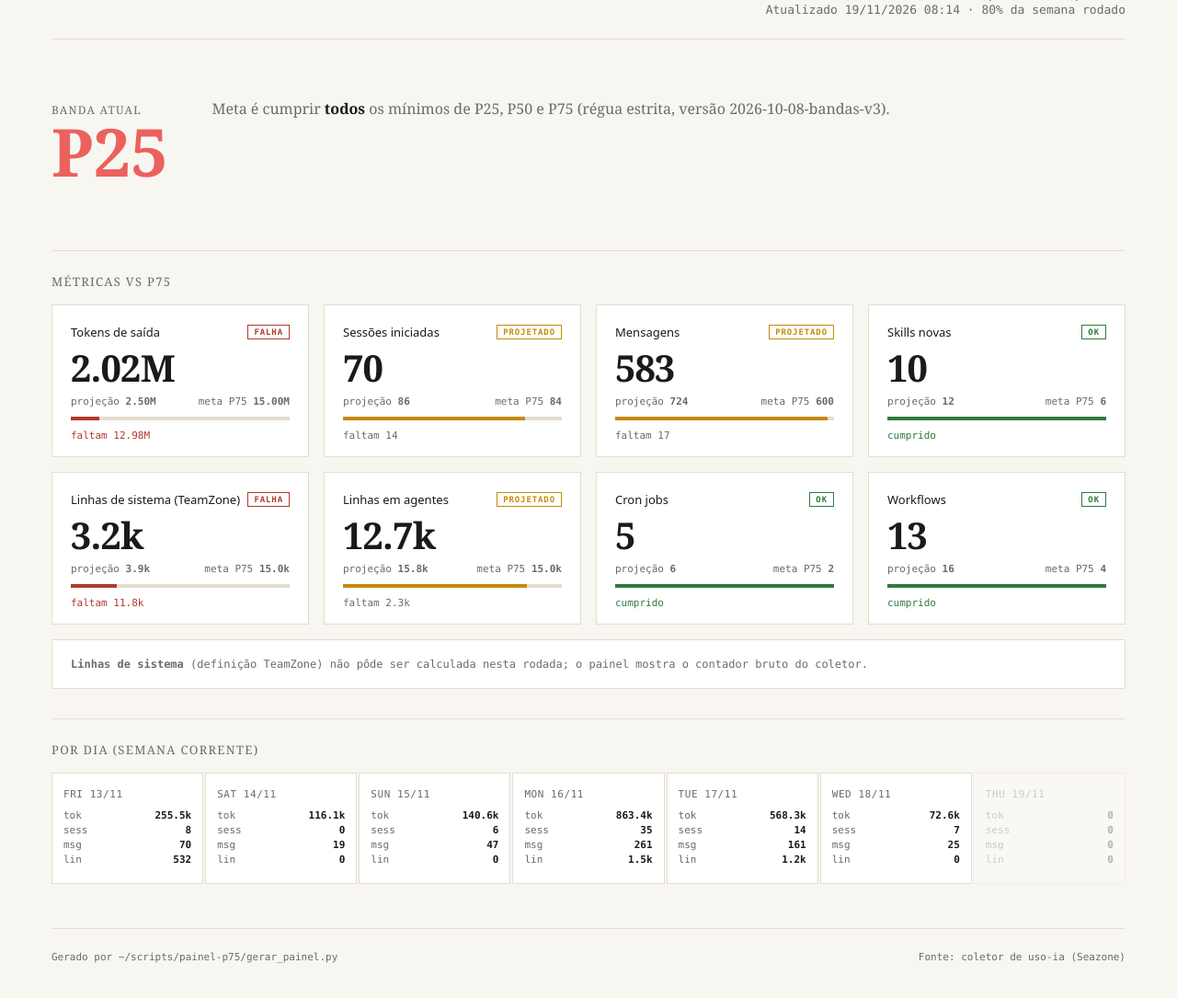
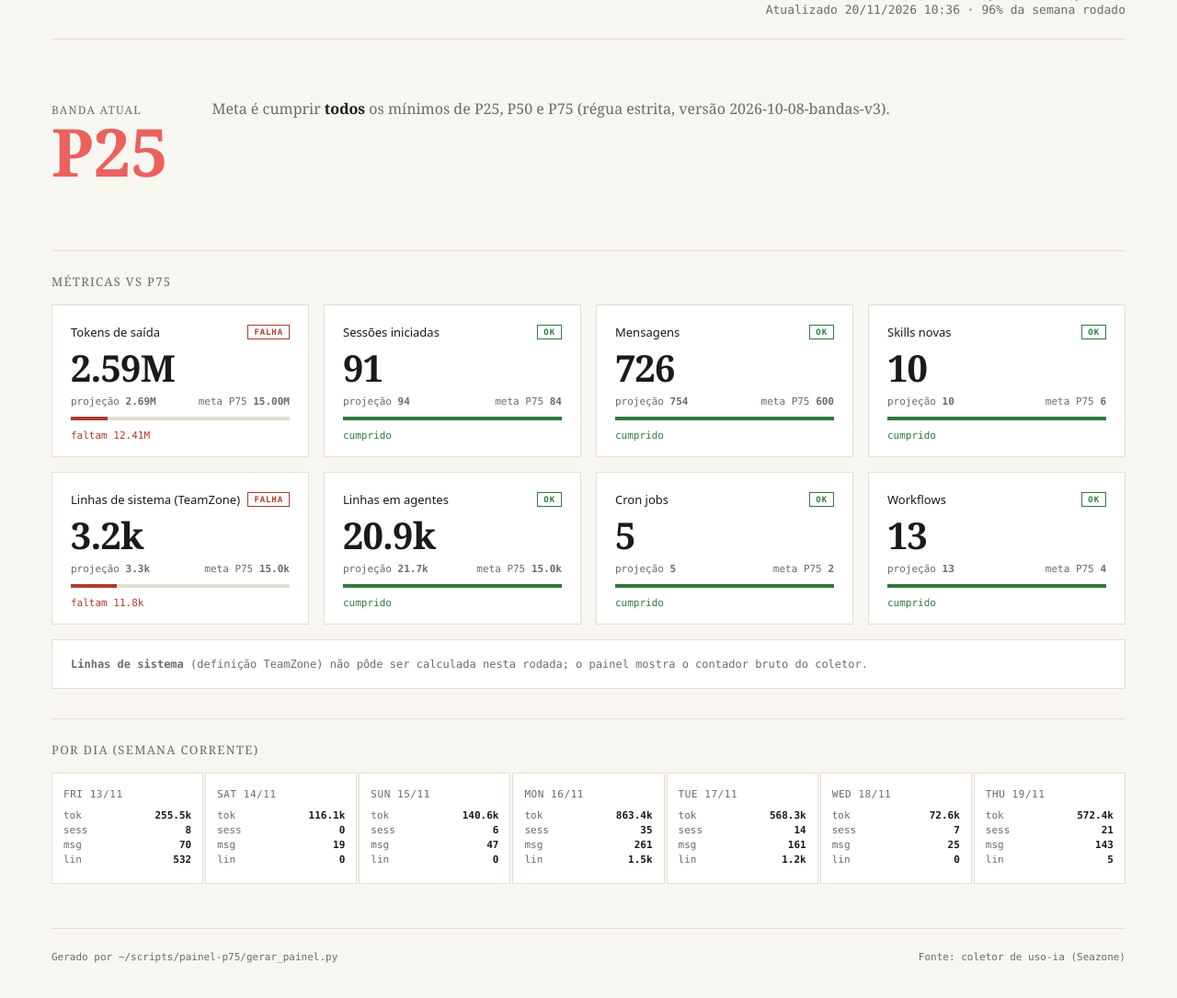
Before and after one commit to raayeoliveira/painel-p75, a plain HTML site: page index.html in a window 1280 px wide. Shown: the part 101-1186 px from the top of the page at 92% size. Drawn offline with Linux system fonts and the light colour scheme.

Commit message:
atualiza painel P75 2026-11-20 10:36
Co-authored-by: Claude Opus 4.7 (1M context) <noreply@anthropic.com>

```diff
--- a/index.html
+++ b/index.html
@@ -69,7 +69,7 @@
     <div class="meta">
       <div>Rayanne Oliveira · BackOffice Franquias</div>
       <div>Semana 2026-W47 · 13/11 17h → 20/11 17h</div>
-      <div>Atualizado 19/11/2026 08:14 · 80% da semana rodado</div>
+      <div>Atualizado 20/11/2026 10:36 · 96% da semana rodado</div>
     </div>
   </header>
 
@@ -91,39 +91,39 @@
             <h3>Tokens de saída</h3>
             <span class="selo-falha">FALHA</span>
           </header>
-          <div class="numero">2.02M</div>
+          <div class="numero">2.59M</div>
           <div class="legenda">
-            <span>projeção <strong>2.50M</strong></span>
+            <span>projeção <strong>2.69M</strong></span>
             <span>meta P75 <strong>15.00M</strong></span>
           </div>
-          <div class="barra"><div class="preencher" style="width:13%"></div></div>
-          <div class="gap">faltam 12.98M</div>
+          <div class="barra"><div class="preencher" style="width:17%"></div></div>
+          <div class="gap">faltam 12.41M</div>
         </article>
-        <article class="card projetado">
+        <article class="card ok">
           <header>
             <h3>Sessões iniciadas</h3>
-            <span class="selo-projetado">PROJETADO</span>
+            <span class="selo-ok">OK</span>
           </header>
-          <div class="numero">70</div>
+          <div class="numero">91</div>
           <div class="legenda">
-            <span>projeção <strong>86</strong></span>
+            <span>projeção <strong>94</strong></span>
             <span>meta P75 <strong>84</strong></span>
           </div>
-          <div class="barra"><div class="preencher" style="width:83%"></div></div>
-          <div class="gap">faltam 14</div>
+          <div class="barra"><div class="preencher" style="width:100%"></div></div>
+          <div class="gap">cumprido</div>
         </article>
-        <article class="card projetado">
+        <article class="card ok">
           <header>
             <h3>Mensagens</h3>
-            <span class="selo-projetado">PROJETADO</span>
+            <span class="selo-ok">OK</span>
           </header>
-          <div class="numero">583</div>
+          <div class="numero">726</div>
           <div class="legenda">
-            <span>projeção <strong>724</strong></span>
+            <span>projeção <strong>754</strong></span>
             <span>meta P75 <strong>600</strong></span>
           </div>
-          <div class="barra"><div class="preencher" style="width:97%"></div></div>
-          <div class="gap">faltam 17</div>
+          <div class="barra"><div class="preencher" style="width:100%"></div></div>
+          <div class="gap">cumprido</div>
         </article>
         <article class="card ok">
           <header>
@@ -132,7 +132,7 @@
           </header>
           <div class="numero">10</div>
           <div class="legenda">
-            <span>projeção <strong>12</strong></span>
+            <span>projeção <strong>10</strong></span>
             <span>meta P75 <strong>6</strong></span>
           </div>
           <div class="barra"><div class="preencher" style="width:100%"></div></div>
@@ -145,24 +145,24 @@
           </header>
           <div class="numero">3.2k</div>
           <div class="legenda">
-            <span>projeção <strong>3.9k</strong></span>
+            <span>projeção <strong>3.3k</strong></span>
             <span>meta P75 <strong>15.0k</strong></span>
           </div>
           <div class="barra"><div class="preencher" style="width:21%"></div></div>
           <div class="gap">faltam 11.8k</div>
         </article>
-        <article class="card projetado">
+        <article class="card ok">
           <header>
             <h3>Linhas em agentes</h3>
-            <span class="selo-projetado">PROJETADO</span>
+            <span class="selo-ok">OK</span>
           </header>
-          <div class="numero">12.7k</div>
+          <div class="numero">20.9k</div>
           <div class="legenda">
-            <span>projeção <strong>15.8k</strong></span>
+            <span>projeção <strong>21.7k</strong></span>
             <span>meta P75 <strong>15.0k</strong></span>
           </div>
-          <div class="barra"><div class="preencher" style="width:84%"></div></div>
-          <div class="gap">faltam 2.3k</div>
+          <div class="barra"><div class="preencher" style="width:100%"></div></div>
+          <div class="gap">cumprido</div>
         </article>
         <article class="card ok">
           <header>
@@ -171,7 +171,7 @@
           </header>
           <div class="numero">5</div>
           <div class="legenda">
-            <span>projeção <strong>6</strong></span>
+            <span>projeção <strong>5</strong></span>
             <span>meta P75 <strong>2</strong></span>
           </div>
           <div class="barra"><div class="preencher" style="width:100%"></div></div>
@@ -184,7 +184,7 @@
           </header>
           <div class="numero">13</div>
           <div class="legenda">
-            <span>projeção <strong>16</strong></span>
+            <span>projeção <strong>13</strong></span>
             <span>meta P75 <strong>4</strong></span>
           </div>
           <div class="barra"><div class="preencher" style="width:100%"></div></div>
@@ -242,12 +242,12 @@
           <div class="dia-metrica"><span>msg</span><strong>25</strong></div>
           <div class="dia-metrica"><span>lin</span><strong>0</strong></div>
         </div>
-        <div class="dia vazio">
+        <div class="dia ativo">
           <div class="dia-rotulo">thu 19/11</div>
-          <div class="dia-metrica"><span>tok</span><strong>0</strong></div>
-          <div class="dia-metrica"><span>sess</span><strong>0</strong></div>
-          <div class="dia-metrica"><span>msg</span><strong>0</strong></div>
-          <div class="dia-metrica"><span>lin</span><strong>0</strong></div>
+          <div class="dia-metrica"><span>tok</span><strong>572.4k</strong></div>
+          <div class="dia-metrica"><span>sess</span><strong>21</strong></div>
+          <div class="dia-metrica"><span>msg</span><strong>143</strong></div>
+          <div class="dia-metrica"><span>lin</span><strong>5</strong></div>
         </div>
   </div>
 
```
